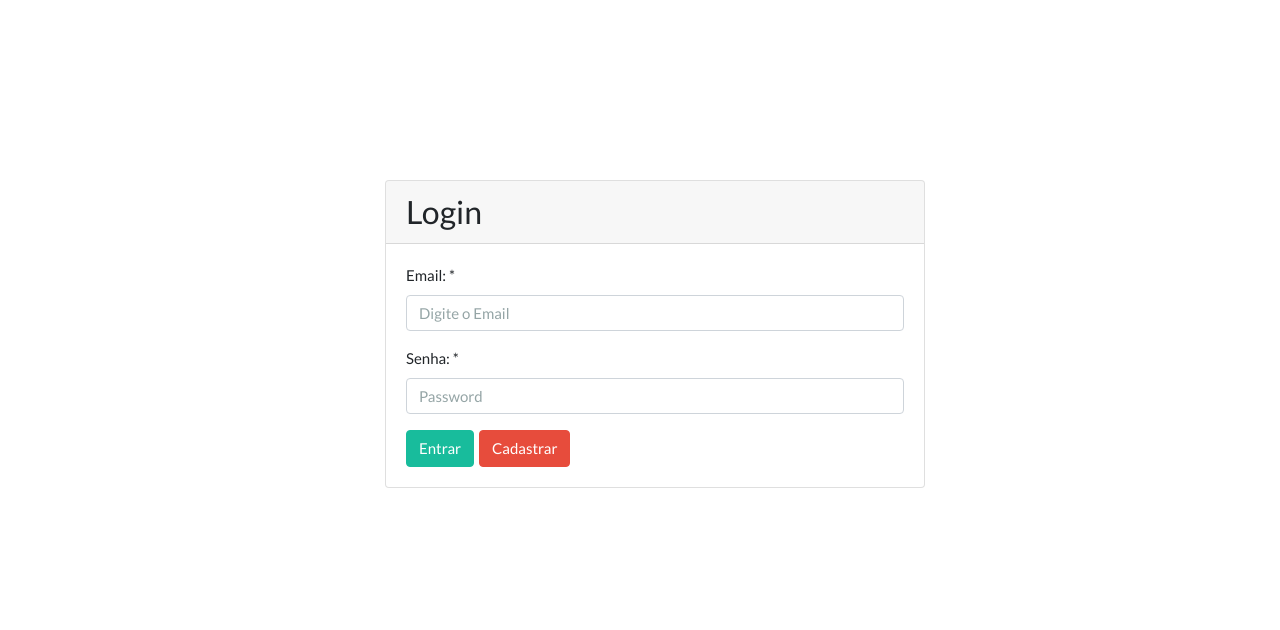
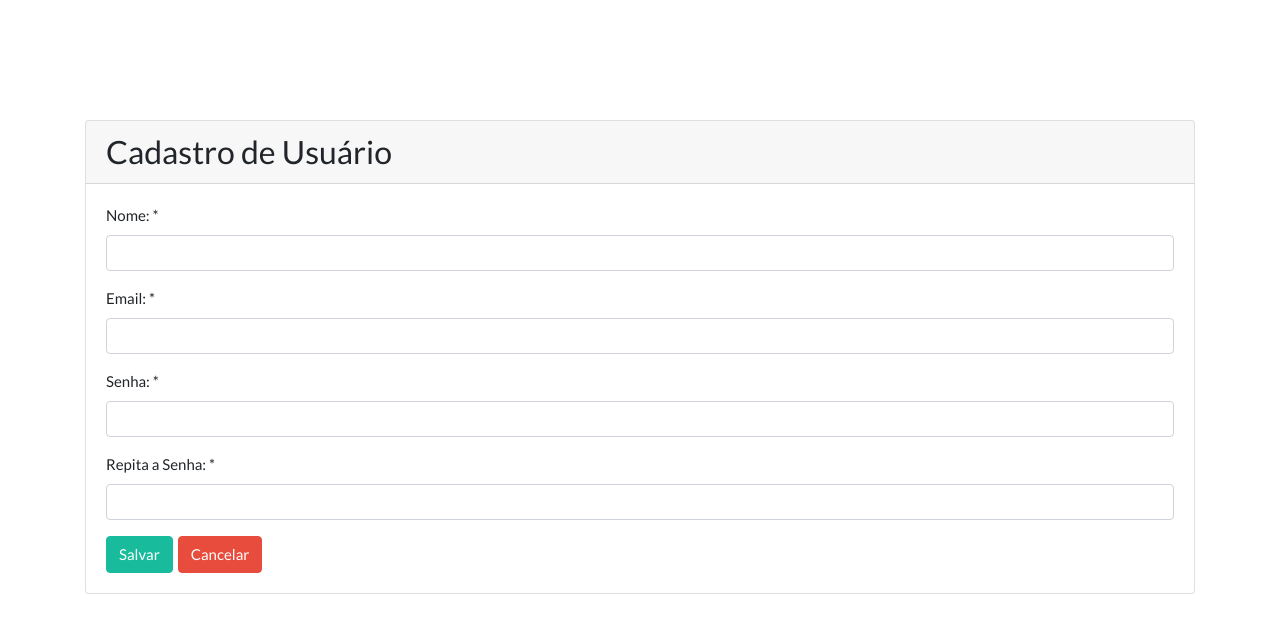
Before and after one commit to iangerolamo/minhas-financas-frontend, a React (Create React App) app: page / in a window 1280 px wide. Shown: the top 630 px of the page. Built offline with nearby package versions, Linux system fonts and the light colour scheme.

Commit message:
Implementando o componente de Cadastro de Usuários

```diff
--- a/src/App.js
+++ b/src/App.js
@@ -1,11 +1,13 @@
 import Login from './views/login';
+import CadastroUsuario from './views/cadastroUsuario';
+
 import 'bootswatch/dist/flatly/bootstrap.css';
 import './custom.css';
 
 function App() {
   return (
-    <div>
-      <Login />
+    <div className="container">
+      <CadastroUsuario />
     </div>
   );
 }
--- /dev/null
+++ b/src/views/cadastroUsuario.js
@@ -0,0 +1,70 @@
+import { useState } from 'react';
+import Card from '../components/card';
+import FormGroup from '../components/form-group';
+
+
+function CadastroUsuario() {
+
+  const [nome, setNome] = useState("");
+  const [email, setEmail] = useState("");
+  const [senha, setSenha] = useState("");
+  const [senhaRepeticao, setSenhaRepeticao] = useState("");
+
+  function cadastrar() {
+    console.log("Email: ", {nome})
+    console.log("Email: ", {email})
+    console.log("Senha: " ,{senha})
+    console.log("Senha: " ,{senhaRepeticao})
+  }
+
+  return(
+    <Card title="Cadastro de Usuário">
+    <div className="row">
+      <div className="col-lg-12">
+        <div className="bs-component">
+          <FormGroup label="Nome: *" htmlFor="inputNome">
+            <input
+              type="text"
+              value={nome}
+              id="inputNome"
+              className="form-control"
+              name="nome"
+              onChange={e => setNome(e.target.value)} />
+          </FormGroup>
+          <FormGroup label="Email: *" htmlFor="inputEmail">
+            <input
+              type="email"
+              value={email}
+              id="inputEmail"
+              className="form-control"
+              name="email"
+              onChange={e => setEmail(e.target.value)} />
+          </FormGroup>
+          <FormGroup label="Senha: *" htmlFor="inputSenha">
+            <input
+              type="password"
+              value={senha}
+              id="inputSenha"
+              className="form-control"
+              name="senha"
+              onChange={e => setSenha(e.target.value)} />
+          </FormGroup>
+          <FormGroup label="Repita a Senha: *" htmlFor="inputRepitaSenha">
+            <input
+              type="password"
+              value={senhaRepeticao}
+              id="inputRepitaSenha"
+              className="form-control"
+              name="senha"
+              onChange={e => setSenhaRepeticao(e.target.value)} />
+          </FormGroup>
+          <button onClick={cadastrar} type="button" className="btn btn-success">Salvar</button>
+          <button type="button" className="btn btn-danger">Cancelar</button>
+        </div>
+      </div>
+    </div>
+    </Card>
+  )
+}
+
+export default CadastroUsuario;
```
Also changed, not shown: public/manifest.json (added).
